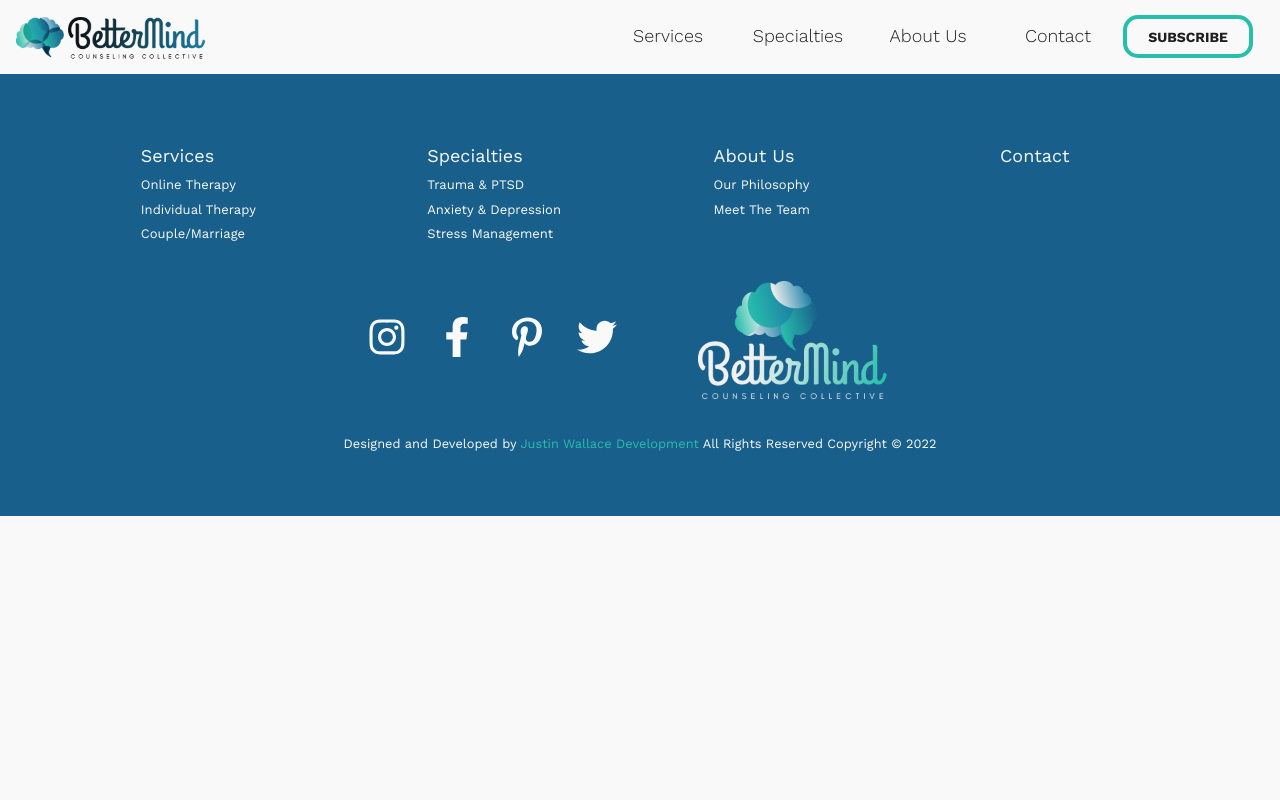
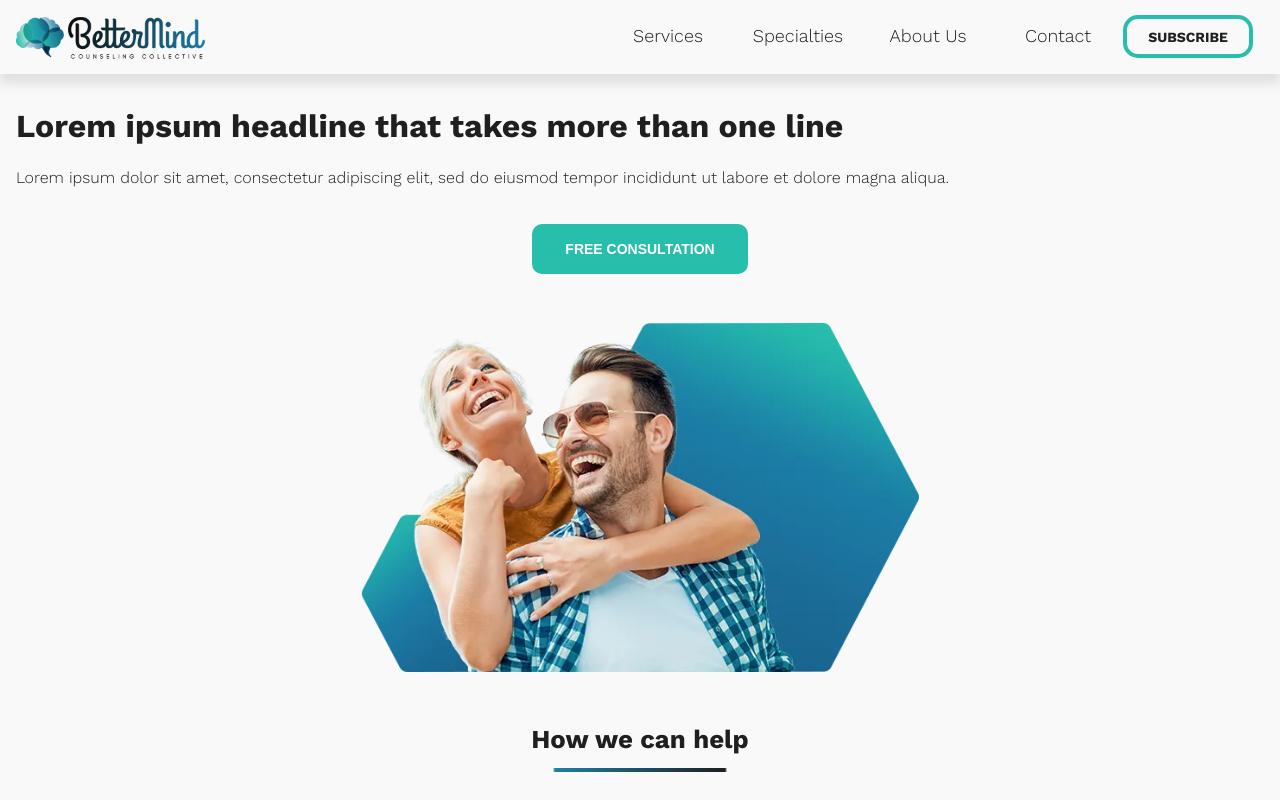
Before and after one commit to jpwallace22/BetterMind, a Next.js app: page / in a window 1280 px wide. Shown: the top 800 px of the page. Built offline with nearby package versions, Linux system fonts and the light colour scheme.

Commit message:
Homepage - halfway built half the homepage am making the utility classes to speed the rest of the pages up.

```diff
--- a/pages/index.js
+++ b/pages/index.js
@@ -15,6 +15,22 @@ export default function Home() {
         />
       </Head>
       <Header />
+      <div className="container">
+        <main className="homepage grid">
+          <div className="hero-content px-1">
+            <h2 className="hero">
+              Lorem ipsum headline that takes more than one line
+            </h2>
+            <p>
+              Lorem ipsum dolor sit amet, consectetur adipiscing elit, sed do
+              eiusmod tempor incididunt ut labore et dolore magna aliqua.
+            </p>
+            <button className="btn-primary">free consultation</button>
+          </div>
+          <div className="hero-image"></div>
+          <h2 className="col-12 mx-auto underline">How we can help</h2>
+        </main>
+      </div>
       <Footer />
     </>
   );
--- a/styles/design_tokens.css
+++ b/styles/design_tokens.css
@@ -18,10 +18,10 @@
   );
   --line-gradient: linear-gradient(
     90deg,
-    rgba(249, 249, 249, 1) 25%,
-    rgba(28, 127, 165, 1) 13%,
-    rgba(31, 31, 31, 1) 75%,
-    rgba(249, 249, 249, 1) 76%
+    rgba(249, 249, 249, 1) 10%,
+    rgba(28, 127, 165, 1) 11%,
+    rgba(31, 31, 31, 1) 89%,
+    rgba(249, 249, 249, 1) 90%
   );
 
   /* fonts */
--- a/styles/globals.css
+++ b/styles/globals.css
@@ -1,7 +1,7 @@
 html,
 body {
   background-color: var(--white);
-  line-height: 1.6;
+  line-height: 1.8;
   font-family: "Work Sans", sans-serif;
   font-weight: 300;
   color: var(--black);
@@ -12,6 +12,12 @@ body {
 a {
   color: var(--dark-blue);
   text-decoration: none;
+}
+h2 {
+  font-size: 1.6125rem;
+  font-weight: 700;
+  margin-bottom: 1rem;
+  line-height: 1.5;
 }
 /**********************
     UTILITIES
@@ -25,7 +31,31 @@ a {
 .flex {
   display: flex;
 }
-
+.px-1 {
+  padding: 0 1rem;
+}
+.underline {
+  background: var(--line-gradient) no-repeat 0 48px;
+  padding: 0 0 0.8rem;
+}
+.mx-auto {
+  display: block;
+  margin: 0 auto;
+}
+.col-12 {
+  grid-column: span 12;
+}
+.btn-primary {
+  min-height: 50px;
+  border: none;
+  background-color: var(--green);
+  color: white;
+  font-size: 0.875rem;
+  text-transform: uppercase;
+  font-weight: 600;
+  border-radius: 10px;
+  padding: 0 33px;
+}
 img {
   max-width: 100%;
   display: block;
@@ -199,6 +229,38 @@ p small {
 small a {
   color: var(--green);
 }
+/**********************
+      HOMEPAGE
+/**********************/
+main {
+  padding: 2rem 0;
+}
+.hero-content {
+  grid-column: span 12;
+}
+.hero-content p {
+  margin-bottom: 2rem;
+}
+.hero-content h2 {
+  font-size: 2rem;
+  line-height: 1.3;
+}
+.hero-content .btn-primary {
+  margin: 0 auto;
+  display: block;
+  margin-bottom: 2rem;
+}
+.homepage .hero-image {
+  min-height: 350px;
+  width: 100%;
+  background: url(../public/images/homepage-hero.webp) no-repeat center/ auto
+    100%;
+  grid-column: span 12;
+  transform: scaleX(-1);
+  position: relative;
+  margin: 0 auto 2rem;
+}
+
 /******************************************************* MEDIA QUERIES
 /******************************************************* MEDIA QUERIES
 /******************************************************* MEDIA QUERIES */
```
Also changed, not shown: public/images/homepage-hero.webp (added).
